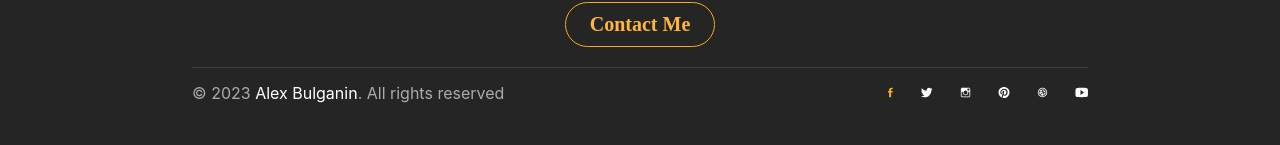
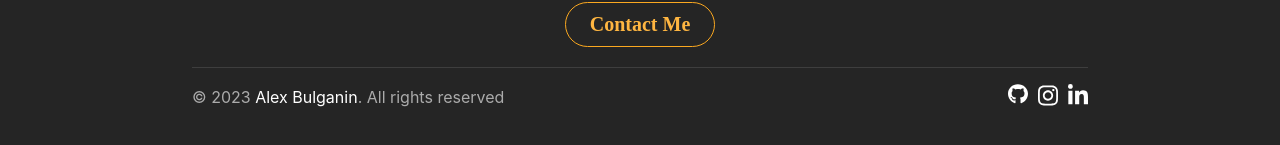
Before and after one commit to doal116/portfolio, a React (Create React App) app: page / in a window 1280 px wide. Shown: the part 3045-3190 px from the top of the page. Built offline with nearby package versions, Linux system fonts and the light colour scheme.

Commit message:
feat: linking footer social media icon

```diff
--- a/src/components/footer/footer.css
+++ b/src/components/footer/footer.css
@@ -68,9 +68,16 @@ footer .lowerPart .copyright {
 footer .lowerPart .copyright .brand {
   color: white;
 }
-footer .lowerPart img {
+footer .lowerPart .socialMedia {
   justify-self: end;
-  width: 200px;
+  display: flex;
+  -moz-column-gap: 10px;
+       column-gap: 10px;
+  list-style-type: none;
+}
+footer .lowerPart .socialMedia img {
+  width: 20px;
+  filter: invert(100%) sepia(100%) saturate(0%) hue-rotate(290deg) brightness(101%) contrast(104%);
 }
 
 @media (max-width: 1024px) {
--- a/src/components/footer/footer.js
+++ b/src/components/footer/footer.js
@@ -1,5 +1,7 @@
 import './footer.css';
-import footerSocial from '../svg/footerSocial.svg';
+import github from '../svg/github.svg';
+import instagram from '../svg/instagram.svg';
+import linkedin from '../svg/linkedin.svg';
 function Footer() {
     return (
         <footer>
@@ -10,7 +12,11 @@ function Footer() {
             </div>
             <div className='lowerPart'>
                 <span className='copyright'>© {new Date().getFullYear()} <span className='brand'>Alex Bulganin</span>. All rights reserved</span>
-                <img src={footerSocial} alt="socialMedia accounts"></img>
+                <ul className='socialMedia'>
+                    <li><a href="https://github.com/doal116?tab=overview" target="__blank" ><img src={github} alt={'github logo'} /></a></li>
+                    <li><a href="https://www.instagram.com/chartam_1/" target="__blank" ><img src={instagram} alt={'instagram logo'} /></a></li>
+                    <li><a href="https://www.linkedin.com/in/alex-bulganin-00740525b/" target="__blank" ><img src={linkedin} alt={'linkedin logo'} /></a></li>
+                </ul>
             </div>
         </footer>
     )
--- a/src/components/footer/footer.scss
+++ b/src/components/footer/footer.scss
@@ -75,9 +75,15 @@ footer {
             }
         }
 
-        img {
+        .socialMedia {
             justify-self: end;
-            width: 200px;
+            display: flex;
+            column-gap: 10px;
+            list-style-type: none;
+            img{
+                width: 20px;
+                filter: invert(100%) sepia(100%) saturate(0%) hue-rotate(290deg) brightness(101%) contrast(104%);
+            }
         }
 
         align-self: end;
--- a/src/components/header/header.js
+++ b/src/components/header/header.js
@@ -50,7 +50,7 @@ function Header() {
             <ul className='bottomPart'>
                 <li><a href="https://github.com/doal116?tab=overview" target="__blank" ><img src={github} alt={'github logo'}/></a></li>
                 <li><a href="https://www.instagram.com/chartam_1/" target="__blank" ><img src={instagram} alt={'instagram logo'}/></a></li>
-                <li><a href="https://github.com/doal116?tab=overview" target="__blank" ><img src={linkedin} alt={'linkedin logo'}/></a></li>
+                <li><a href="https://www.linkedin.com/in/alex-bulganin-00740525b/" target="__blank" ><img src={linkedin} alt={'linkedin logo'}/></a></li>
             </ul>
         </header>
     )
```
Also changed, not shown: 1 other file (tests, documents, lock files or other folders).
